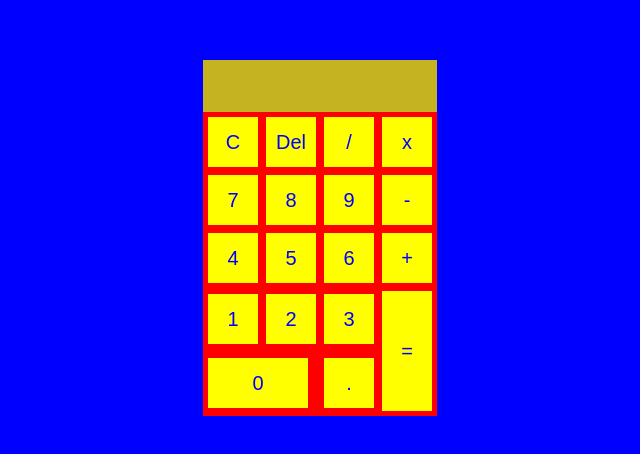
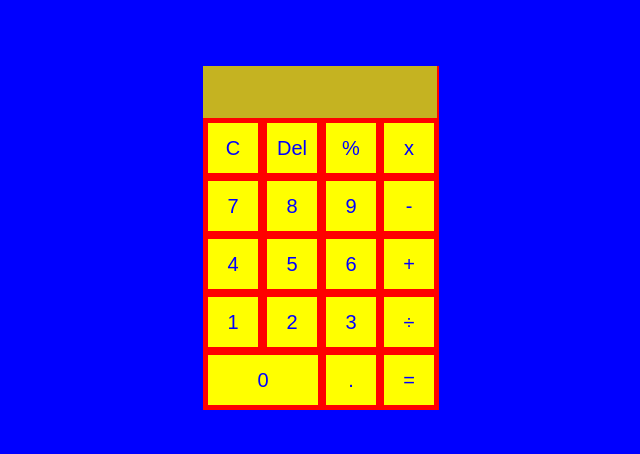
Before and after one commit to Karmiyadi/kalkulator_project, a plain HTML site: page index.html in a window 1280 px wide. Shown: the part 162-616 px from the top of the page, without its empty margins (297-937 px from the left). Drawn offline with Linux system fonts and the light colour scheme.

Commit message:
Update index.html

```diff
--- a/index.html
+++ b/index.html
@@ -18,7 +18,7 @@
 			<tr>
 				<td><input type="button" class="button" value="C" onclick="clean()"></td>
 				<td><input type="button" class="button" value="Del" onclick="back()"></td>
-				<td><input type="button" class="button" value="/" onclick="insert(' / ')"></td>
+				<td><input type="button" class="button" value="%" onclick="persen(' % ')"></td>
 				<td><input type="button" class="button" value="x" onclick="insert(' * ')"></td>
 			</tr>
 			<tr>
@@ -37,12 +37,14 @@
 				<td><input type="button" class="button" value="1" onclick="insert(1)"></td>
 				<td><input type="button" class="button" value="2" onclick="insert(2)"></td>
 				<td><input type="button" class="button" value="3" onclick="insert(3)"></td>
-				<td rowspan="5"><input style="height: 120px;" type="button" class="button" value="=" onclick="equal()"></td>
+				<td><input type="button" class="button" value="&divide;" onclick="insert(' / ')"></td>
+
 			</tr>
 
 			<tr>
-				<td colspan="2"><input type="button" class="button" style="width: 100px;" value="0" onclick="insert(0)"></td>
+				<td colspan="2"><input type="button" class="button" style="width: 110px;" value="0" onclick="insert(0)"></td>
 				<td><input type="button" class="button" value="." onclick="insert('.')"></td>
+				<td><input type="button" class="button" value="=" onclick="equal()"></td>
 			</tr>
 		</table>
 	</div>
```
